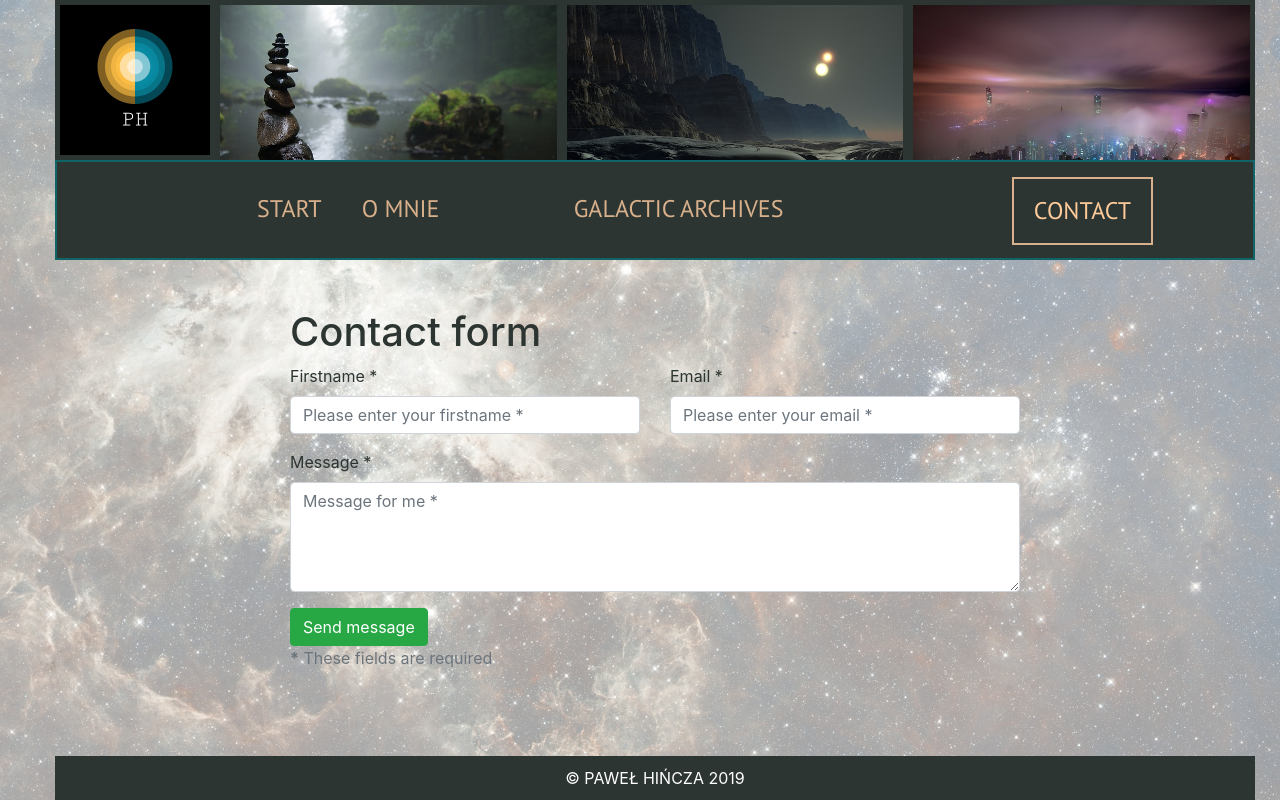
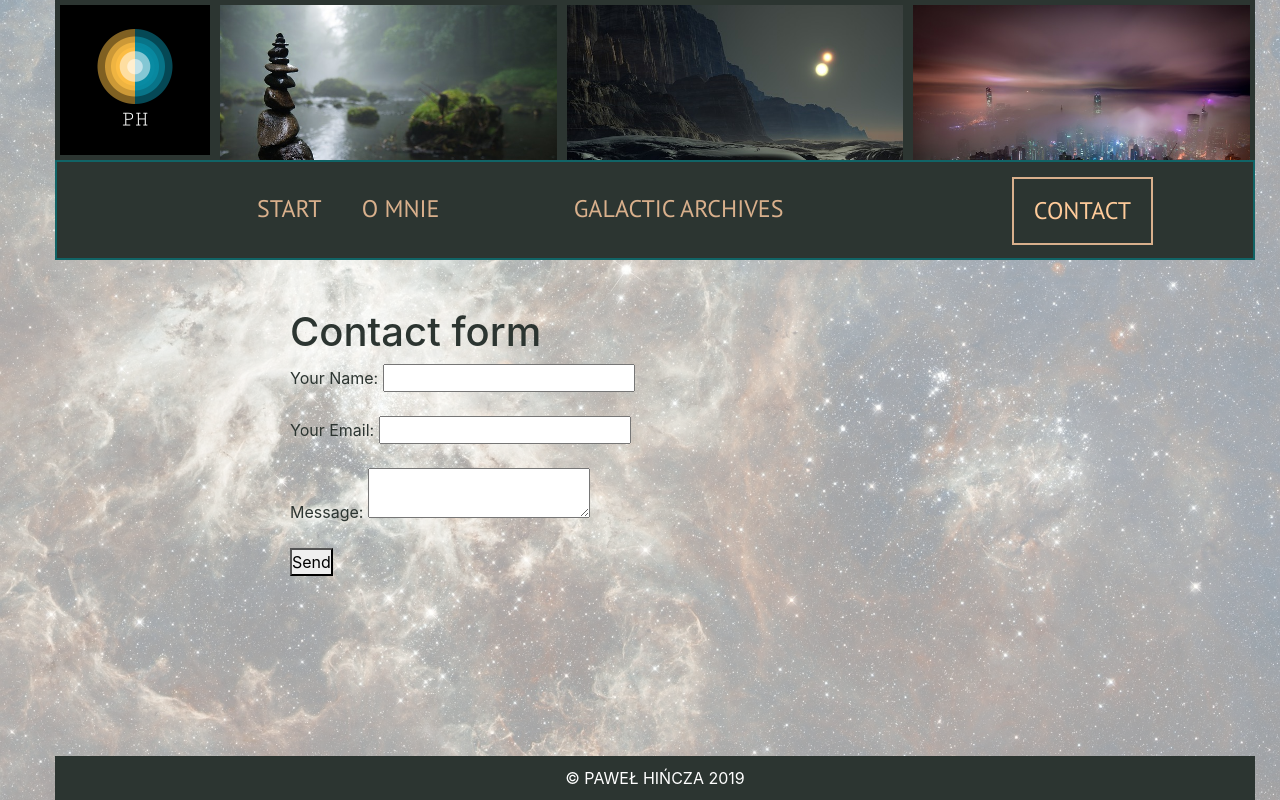
Before and after one commit to pawelsan/galactic-react-page, a React (Create React App) app: page /contact in a window 1280 px wide. Built offline with nearby package versions, Linux system fonts and the light colour scheme; no server answers.

Commit message:
form works on netlify

```diff
--- a/public/index.html
+++ b/public/index.html
@@ -25,6 +25,12 @@
 </head>
 
 <body>
+  <!-- A little help for the Netlify post-processing bots -->
+  <form name="contact" netlify netlify-honeypot="bot-field" hidden>
+    <input type="text" name="name" />
+    <input type="email" name="email" />
+    <textarea name="message"></textarea>
+  </form>
   <noscript>You need to enable JavaScript to run this app.</noscript>
   <div class="wrapper container" id="root"></div>
   <!--
--- a/src/pages/Contact.js
+++ b/src/pages/Contact.js
@@ -1,5 +1,32 @@
 import React from 'react';
+// import '../styles/ContactPage.css'
+// import { Prompt } from 'react-router-dom'
+
 const Contact = () => {
+    //     return (  );
+    // }
+
+
+
+    // class ContactPage extends React.Component {
+
+    // state = {
+    //     value: ''
+    // }
+
+    // handleSubmit = (e) => {
+    //     e.preventDefault();
+    //     this.setState({
+    //         value: ''
+    //     })
+    // }
+
+    // handleChange = (e) => {
+    //     this.setState({
+    //         value: e.target.value
+    //     })
+    // }
+    // render() {
     return (
         <>
             <div class="container">
@@ -11,8 +38,33 @@ const Contact = () => {
                         <h1>Contact form </h1>
 
 
-                        <form name="contact" method="POST" data-netlify="true" data-netlify-recaptcha="true">
-                            <div class="messages"></div>
+                        <form name="contact" method="POST"
+                        // data-netlify="true"
+                        // onSubmit={this.handleSubmit}
+                        >
+                            <input type="hidden" name="form-name" value="contact" action="/" />
+                            <p>
+                                <label>Your Name: <input type="text" name="name" /></label>
+                            </p>
+                            <p>
+                                <label>Your Email: <input type="email" name="email" /></label>
+                            </p>
+                            <p>
+                                <label>Message: <textarea name="message"></textarea></label>
+                            </p>
+                            <p>
+                                <button type="submit">Send</button>
+                            </p>
+                            {/* <input type="hidden" name="form-name" value="the-name-of-the-html-form" />
+                            <h3>Napisz do nas</h3>
+                            <textarea name="message"
+                                // value={this.state.value}
+                                // onChange={this.handleChange}
+                                placeholder={"Wpisz wiadomość"}>
+
+                            </textarea>
+                            <button type="submit">Wyślij</button> */}
+                            {/* <div class="messages"></div>
                                 <div class="controls">
                                     <div className="row">
                                         <div className="col-md-6">
@@ -34,14 +86,14 @@ const Contact = () => {
                                         <div className="col-md-12">
                                             <div className="form-group">
                                                 <label htmlFor="form_message">Message *</label>
-                                            <textarea name="message" id="form_message" class="form-control" placeholder="Message for me *" rows="4" required="required" data-error="Please, leave us a message."></textarea>
+                                                <textarea name="message" id="form_message" class="form-control" value={this.state.value} onChange={this.handleChange} placeholder="Wpisz wiadomość" rows="4" required="required" data-error="Please, leave us a message."></textarea>
                                                 <div className="help-block with-errors"></div>
                                             </div>
-                                    </div>
-                                    <div className="field">
+                                        </div> */}
+                            {/* <div className="field">
                                         <div data-netlify-recaptcha="true"></div>
-                                    </div>
-                                    <div className="col-md-12">
+                                    </div> */}
+                            {/* <div className="col-md-12">
                                             <input type="submit" class="btn btn-success btn-send" value="Send message" />
                                         </div>
                                     </div>
@@ -52,8 +104,11 @@ const Contact = () => {
                                         </p>
                                         </div>
                                     </div>
-                            </div>
+                                </div> */}
                         </form>
+                        {/* <Prompt
+                            when={this.state.value}
+                            message="Formularz nie został wysłany. Opuszczenie strony spowoduje utratę wprowadzonych informacji" /> */}
 
                     </div>
 
@@ -63,6 +118,7 @@ const Contact = () => {
         </>
 
     );
+    // }
 }
-
 export default Contact;
+// export default ContactPage;
```
Lines whose indentation alone changed are shown as unchanged.
